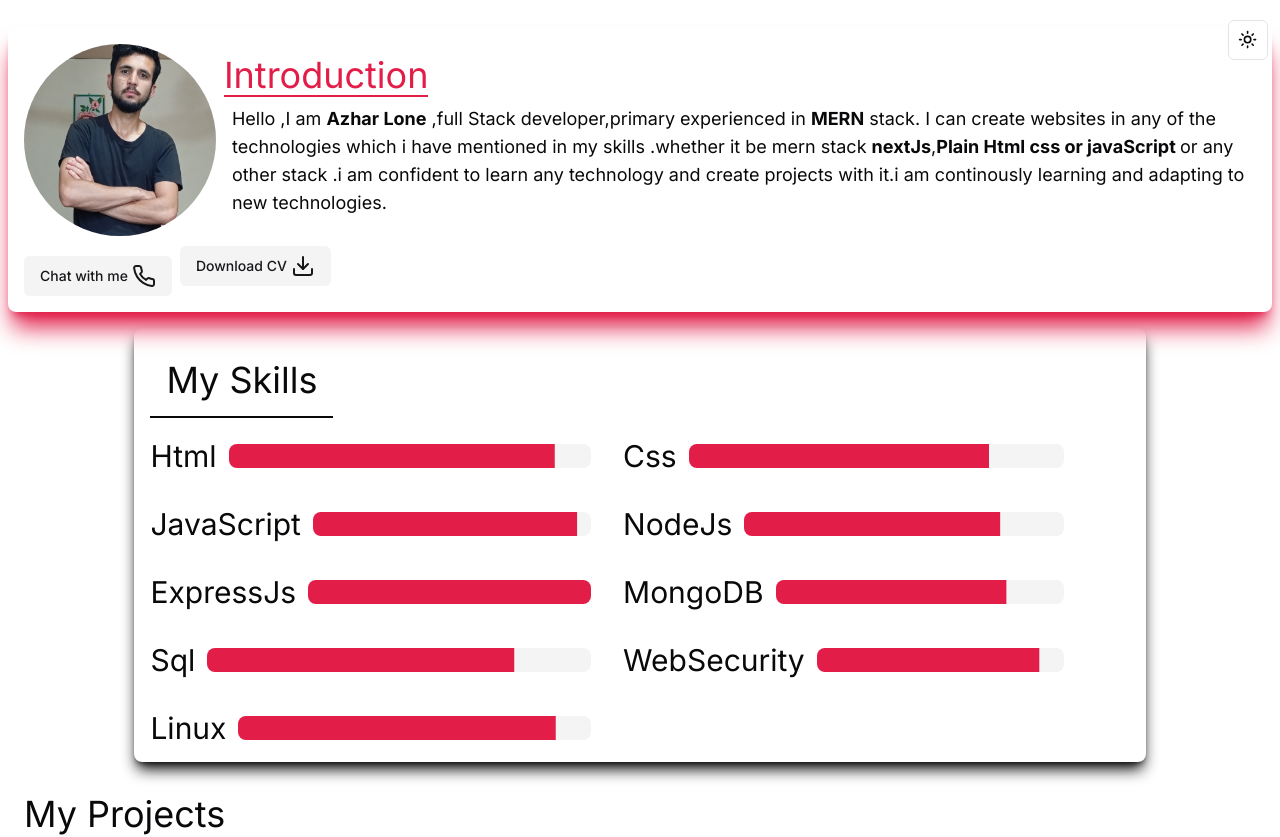
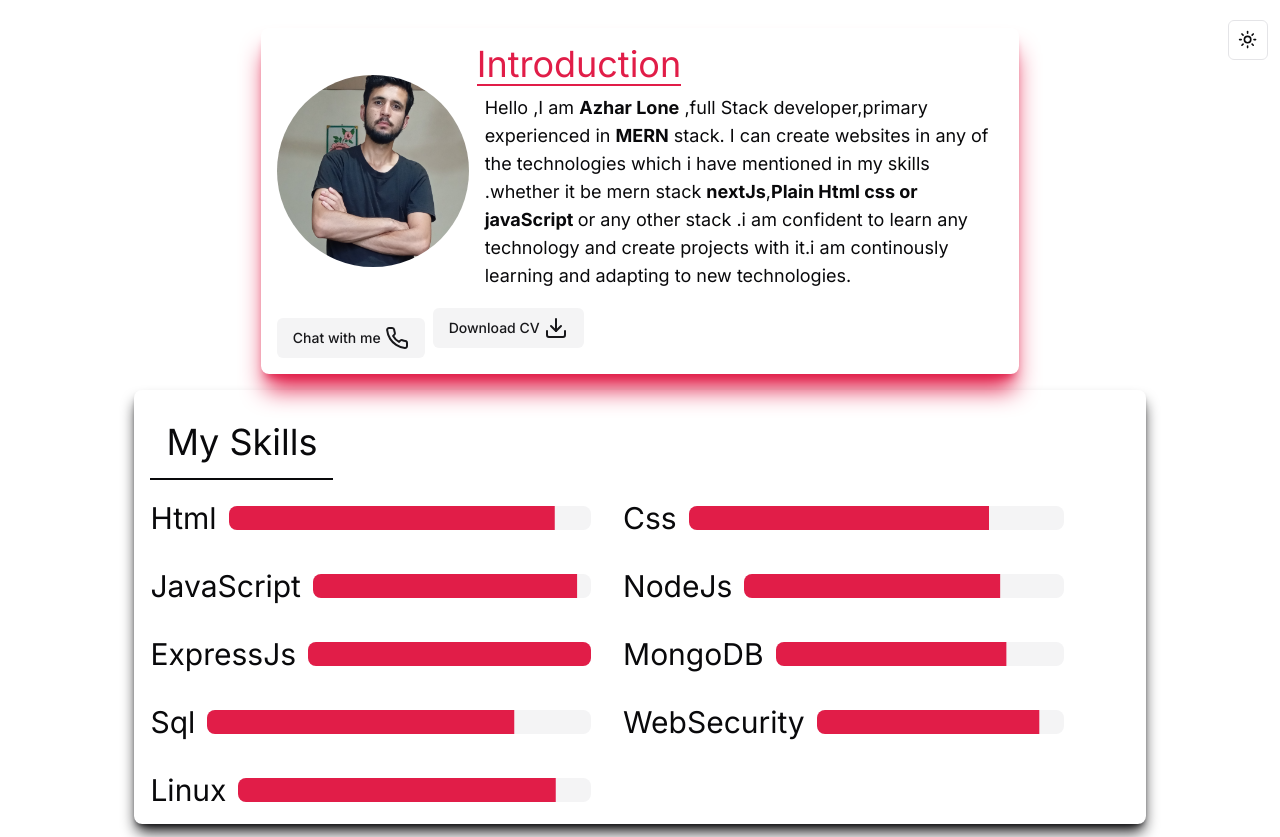
Before and after one commit to Azhar-lone/AzharLone_Portfolio, a Next.js app: page / in a window 1280 px wide. Shown: the top 837 px of the page. Built offline with nearby package versions, Linux system fonts and the light colour scheme.

Commit message:
0.4.5.2 solving deployment issue 2

```diff
--- a/src/app/components/Introduction.tsx
+++ b/src/app/components/Introduction.tsx
@@ -2,7 +2,7 @@ import React from "react";
 import Image from "next/image";
 
 // Framer motion
-import { motion } from "framer-motion";
+// import { motion } from "framer-motion";
 // icons
 import { Phone, Download } from "lucide-react";
 // images
@@ -13,16 +13,16 @@ import { Button } from "@/components/ui/button";
 
 const Introduction: React.FC = () => {
   return (
-    <motion.div
-        animate={{
-          width: "100%",
-        }}
-        initial={{
-          width: "0",
-        }}
-        transition={{
-          delay: 5,
-        }}
+    <div
+        // animate={{
+        //   width: "100%",
+        // }}
+        // initial={{
+        //   width: "0",
+        // }}
+        // transition={{
+        //   delay: 5,
+        // }}
       className=" transition-all flex flex-col gap-5 p-4 rounded-lg shadow-primary w-[100%] md:w-[60%] mx-auto shadow-xl  "
     >
       <div className="  gap-2 flex flex-col md:flex-row md:items-none items-center ">
@@ -64,7 +64,7 @@ const Introduction: React.FC = () => {
           </Button>
         </a>
       </div>
-    </motion.div>
+    </div>
   );
 };
 
```
